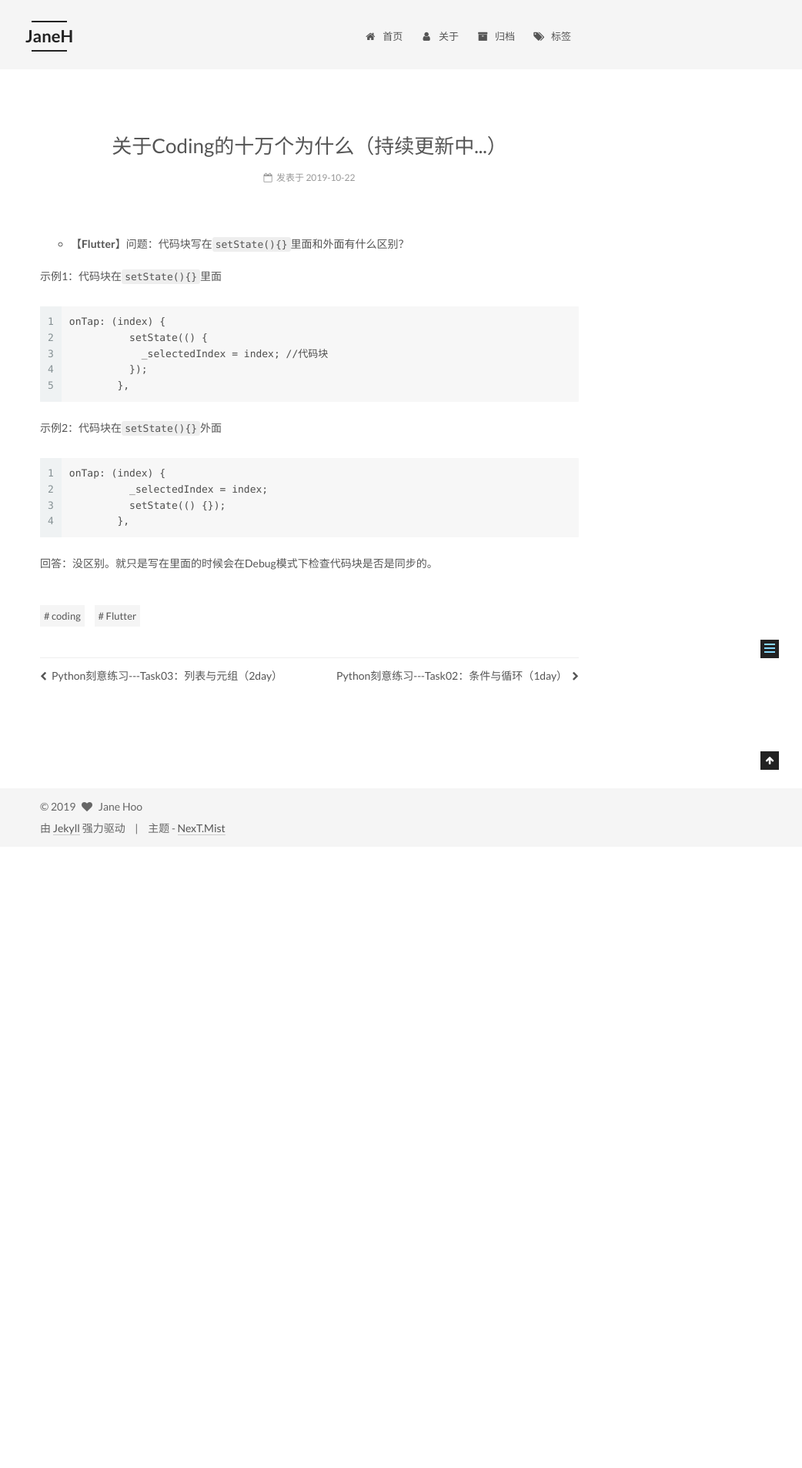
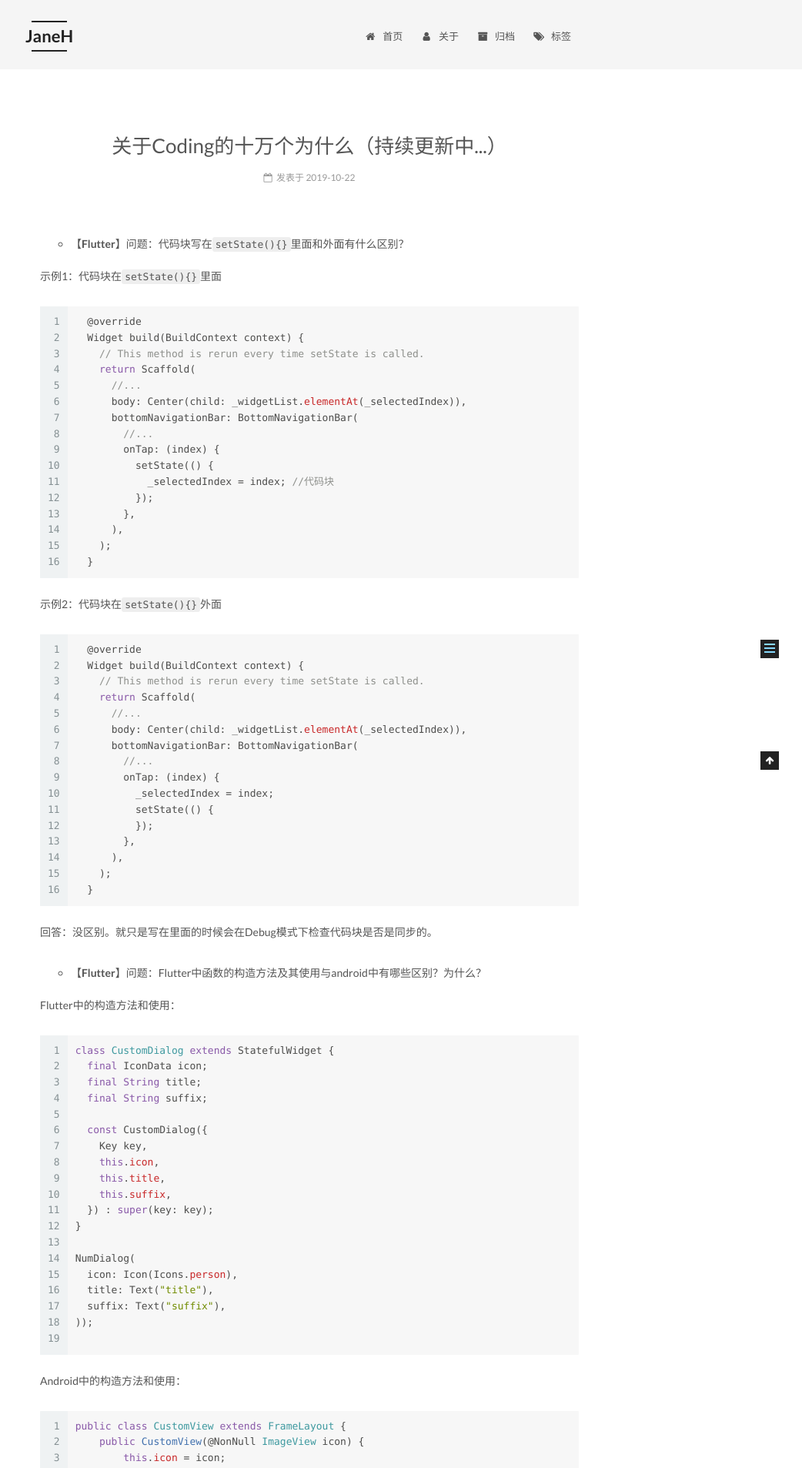
Before and after one commit to janehoo/janehoo.github.io, a Jekyll site: the page built from _posts/2019-10-22-关于Coding的十万个为什么.md, in a window 1280 px wide. Shown: the top 1907 px of the page at 77% size, without its empty margins (238-1280 px from the left). Built offline with Jekyll 4.4.1, drawn with Linux system fonts in a browser that asks for light colours; before the commit the page ends 1100 px from its top, so only the background shows below that; some of the changed text lies outside the part shown.

Commit message:
更新，十万个为什么

````diff
--- a/_posts/2019-10-22-关于Coding的十万个为什么.md
+++ b/_posts/2019-10-22-关于Coding的十万个为什么.md
@@ -8,18 +8,88 @@ tags:
 - 【**Flutter**】问题：代码块写在`setState(){}`里面和外面有什么区别？
 
 示例1：代码块在`setState(){}`里面
-```
-onTap: (index) {
+```dart
+  @override
+  Widget build(BuildContext context) {
+    // This method is rerun every time setState is called.
+    return Scaffold(
+      //...
+      body: Center(child: _widgetList.elementAt(_selectedIndex)),
+      bottomNavigationBar: BottomNavigationBar(
+        //...
+        onTap: (index) {
           setState(() {
             _selectedIndex = index; //代码块
           });
         },
+      ),
+    );
+  }
 ```
 示例2：代码块在`setState(){}`外面
-```
-onTap: (index) {
+```dart
+  @override
+  Widget build(BuildContext context) {
+    // This method is rerun every time setState is called.
+    return Scaffold(
+      //...
+      body: Center(child: _widgetList.elementAt(_selectedIndex)),
+      bottomNavigationBar: BottomNavigationBar(
+        //...
+        onTap: (index) {
           _selectedIndex = index;
-          setState(() {});
+          setState(() {
+          });
         },
+      ),
+    );
+  }
 ```
 回答：没区别。就只是写在里面的时候会在Debug模式下检查代码块是否是同步的。
+
+- 【**Flutter**】问题：Flutter中函数的构造方法及其使用与android中有哪些区别？为什么？
+
+Flutter中的构造方法和使用：
+```dart
+class CustomDialog extends StatefulWidget {
+  final IconData icon;
+  final String title;
+  final String suffix;
+
+  const CustomDialog({
+    Key key,
+    this.icon,
+    this.title,
+    this.suffix,
+  }) : super(key: key);
+}
+
+NumDialog(
+  icon: Icon(Icons.person),
+  title: Text("title"),
+  suffix: Text("suffix"),
+));
+
+```
+Android中的构造方法和使用：
+```java
+public class CustomView extends FrameLayout {
+    public CustomView(@NonNull ImageView icon) {
+        this.icon = icon;
+    }
+
+    public CustomView(@NonNull ImageView icon, @Nullable String title) {
+      this.icon = icon;
+      this.title = title;
+    }
+
+    public CustomView(@NonNull ImageView icon, @Nullable String title, String suffix) {
+      this.icon = icon;
+      this.title = title;
+      this.suffix = suffix;
+    }
+}
+
+CustomView myView = CustomView(icon, title, suffix);
+```
+回答：Flutter构造方法中，入参使用`{}`包含了所有可选的参数；而Android需要实现不同入参的构造方法。Flutter构造方法的使用，需要写明参数名；而Android的构造方法使用中，不需要写明参数名。Flutter的语法之所以设计成这样，是因为通常它的入参会比较多，在参数设置过程中注明参数名可以提高代码的可读性。
````
